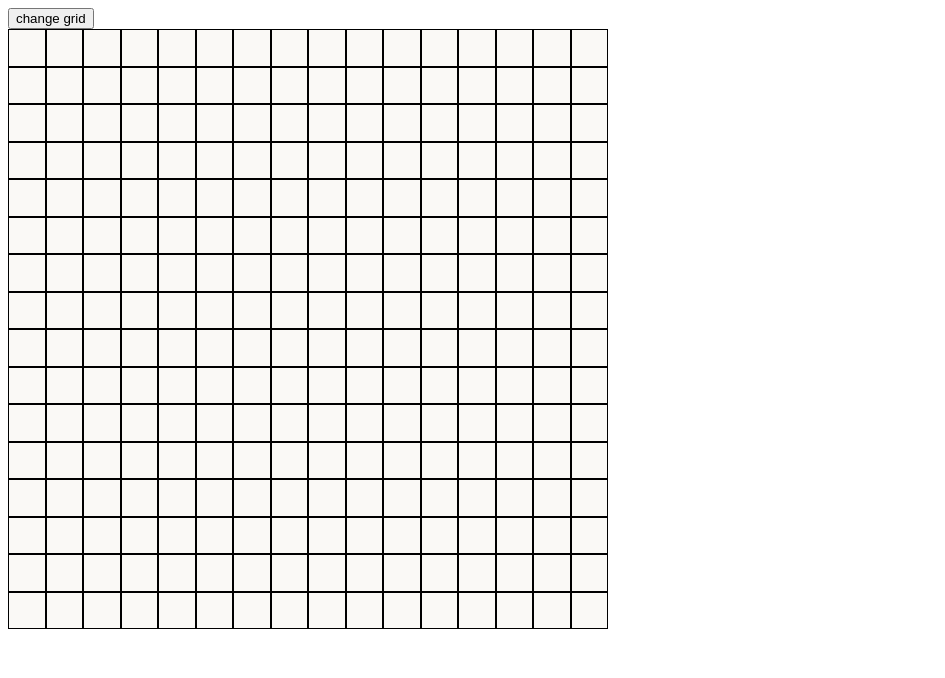
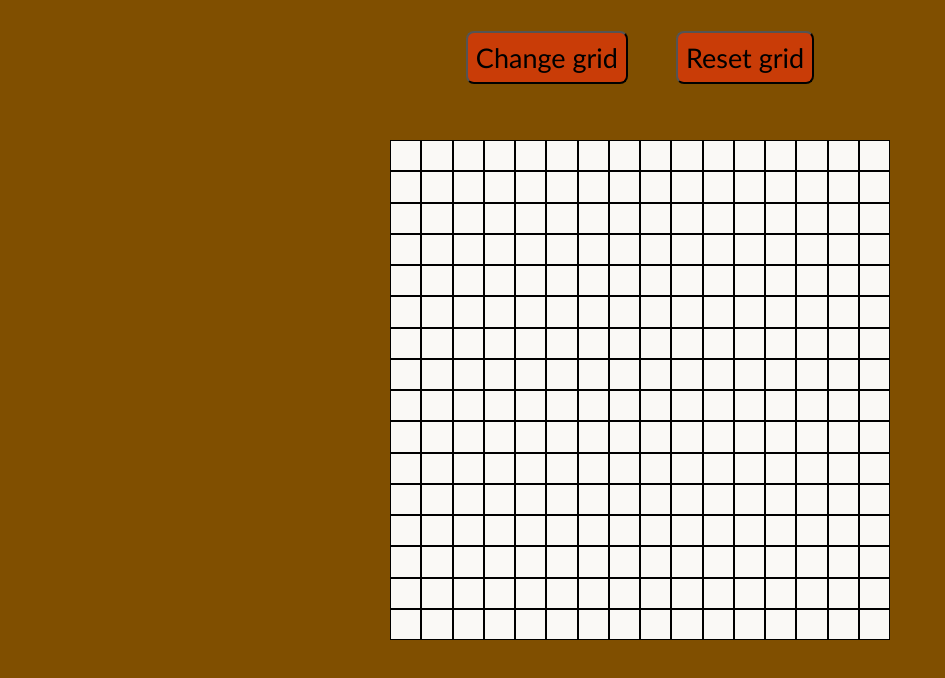
Before and after one commit to madukweopt/etch-a-sketch, a plain HTML site: page index.html in a window 1280 px wide. Shown: the whole page, without its empty margins (0-945 px from the left). Drawn offline with Linux system fonts and the light colour scheme.

Commit message:
Modify UI and add reset button feature

```diff
--- a/index.html
+++ b/index.html
@@ -8,12 +8,15 @@
     <link rel="stylesheet" href="style.css">
 </head>
 <body>
-<button class="btn">change grid</button>
-    <div class="container">
-
+    <div class="main-container">
+       <div class="btn-container">
+          <button class="change-btn">Change grid</button>
+          <button class="reset-btn">Reset grid</button>
+       </div>
+       <div class="container"></div>
     </div>
 
+
+</body>
     <script src="script.js"></script>
-</body>
-
 </html>
--- a/script.js
+++ b/script.js
@@ -1,4 +1,5 @@
 const container = document.querySelector('.container');
+const resetGrid = document.querySelector('.reset-btn');
 
 function createGrid (gridNum) {
     for (let i = 0; i < gridNum; i++) {
@@ -8,7 +9,7 @@ function createGrid (gridNum) {
         for (let j = 0; j < gridNum; j++) {
         const cells = document.createElement('div');
         cells.classList.add('cell');
-        let heightAndWidth = 600/gridNum;
+        let heightAndWidth = 500/gridNum;
         cells.style.width = `${heightAndWidth}px`;
         cells.style.height = `${heightAndWidth}px`;
         rows.appendChild(cells);
@@ -19,27 +20,41 @@ function createGrid (gridNum) {
 
 }
 createGrid(16);
+changeColor();
 
+function changeColor() {
 const allCells = document.querySelectorAll('.cell');
     for (let grid of allCells) {
         grid.addEventListener('mouseenter', function() {
             grid.style.backgroundColor = 'black';
+
         })
 
     }
-    const btn = document.querySelector('.btn');
+}
+    const btn = document.querySelector('.change-btn');
     btn.addEventListener('click', function() {
-        let gridNum = Number(prompt('enter number of grids to display'))
+        let gridNum = Number(prompt('enter number of grids to display: less than 100'))
         if (gridNum > 100){
         alert('enter number less than 100');
-        return;
 
         } else if (gridNum <= 100) {
         clearGrid();
         createGrid(gridNum);
+        changeColor()
         }
     })
 
     function clearGrid() {
         container.innerHTML = '';
     }
+
+resetGrid.addEventListener('click', formatGrid);
+
+    function formatGrid() {
+    const allCells = document.querySelectorAll('.cell');
+    for (let grid of allCells) {
+        grid.style.backgroundColor = '#faf9f6';
+
+  }
+ }
--- a/style.css
+++ b/style.css
@@ -1,6 +1,35 @@
+body {
+    background-color: rgb(128, 79, 0);
+}
+
+.main-container {
+    display: flex;
+    flex-direction: column;
+    gap: 3em;
+    align-items: center;
+
+}
+
+.btn-container {
+    display: flex;
+    gap: 3em;
+    margin-top: 15px;
+    padding: 8px;
+}
+
+.reset-btn,
+.change-btn {
+    background-color: hsla(9, 94%, 51%, 0.604);
+    padding: 8px;
+    font-size: 27px;
+    border-radius: 8px;
+    font-family: 'Gill Sans', 'Gill Sans MT', Calibri, 'Trebuchet MS', sans-serif;
+
+}
+
 .container {
     display: flex;
-    width: 600px;
+    width: 500px;
 
 }
 
```
